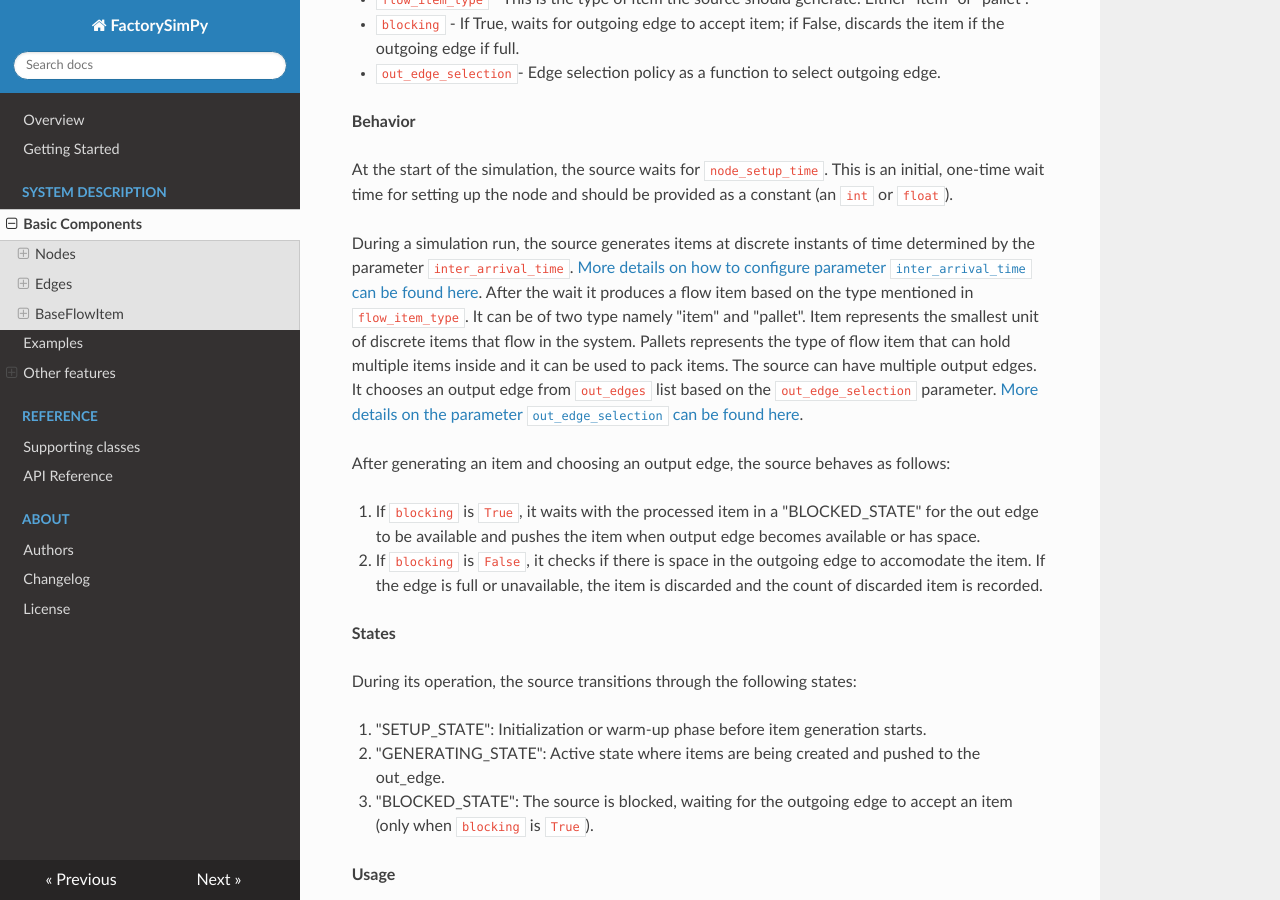
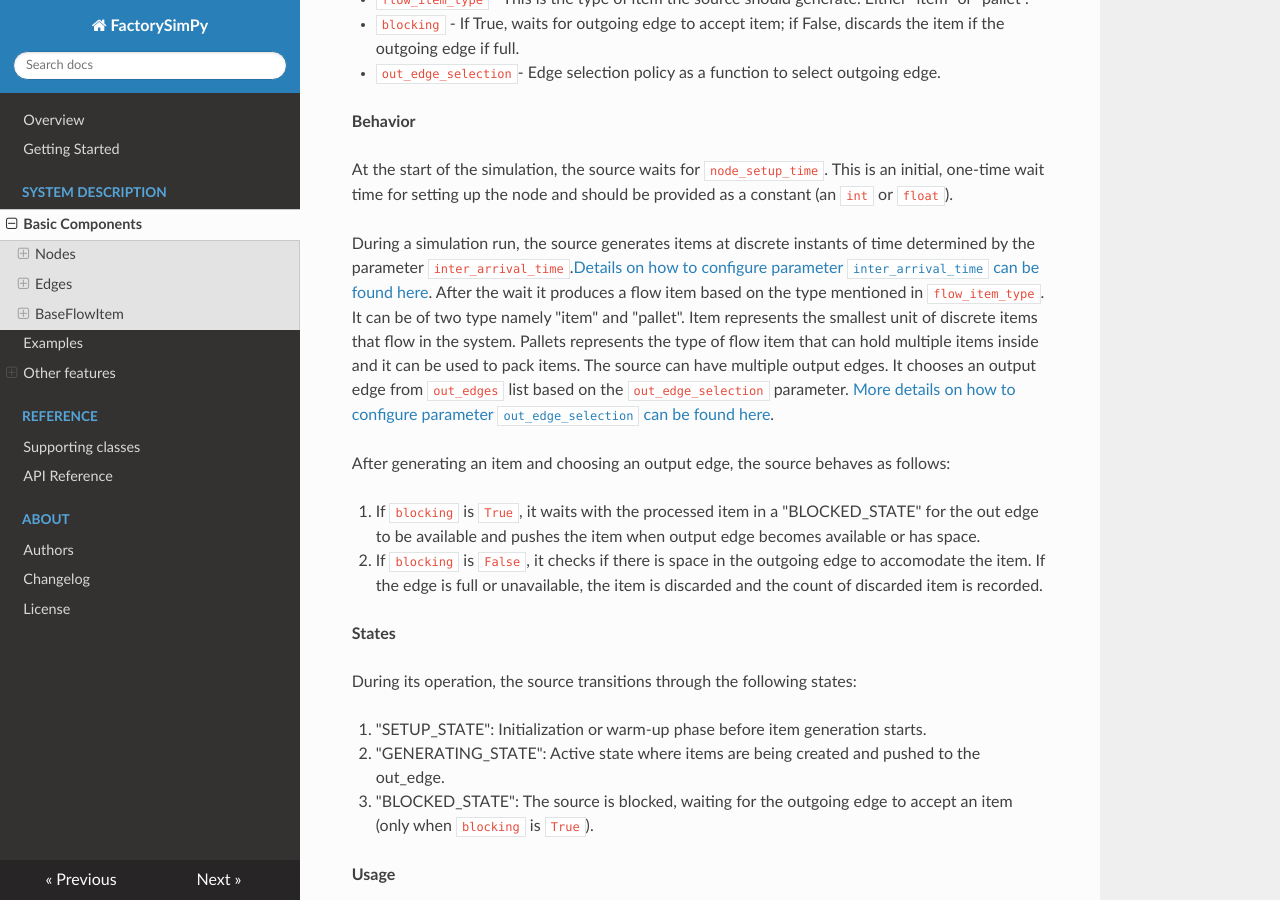
Before and after one commit to FactorySimPy/FactorySimPy, an MkDocs documentation site: the page built from docs/basic_components.md, in a window 1280 px wide and 900 px high, scrolled down 2487 px. Built offline with MkDocs 1.6.1, drawn with Linux system fonts in a browser that asks for light colours; nearby versions of some CDN libraries.

Commit message:
documentation update

```diff
--- a/docs/basic_components.md
+++ b/docs/basic_components.md
@@ -82,7 +82,7 @@ The source is an active component that generates items that flow through the sys
 
 At the start of the simulation, the source waits for `node_setup_time`. This is an initial, one-time wait time for setting up the node and should be provided as a constant (an `int` or `float`).
 
-During a simulation run, the source generates items at discrete instants of time determined by the parameter `inter_arrival_time`. [More details on how to configure parameter `inter_arrival_time` can be found here](configuring_parameters.md/#delay-parameters). After the wait it produces a flow item based on the type mentioned in `flow_item_type`. It can be of two type namely "item" and "pallet". Item represents the smallest unit of discrete items that flow in the system. Pallets represents the type of flow item that can hold multiple items inside and it can be used to pack items. The source can have multiple output edges. It chooses an output edge from `out_edges` list based on the `out_edge_selection` parameter. [More details on the parameter `out_edge_selection` can be found here](configuring_parameters.md/#edge-selection).
+During a simulation run, the source generates items at discrete instants of time determined by the parameter `inter_arrival_time`.[Details on how to configure parameter `inter_arrival_time` can be found here](configuring_parameters.md/#delay-parameters). After the wait it produces a flow item based on the type mentioned in `flow_item_type`. It can be of two type namely "item" and "pallet". Item represents the smallest unit of discrete items that flow in the system. Pallets represents the type of flow item that can hold multiple items inside and it can be used to pack items. The source can have multiple output edges. It chooses an output edge from `out_edges` list based on the `out_edge_selection` parameter. [More details on how to configure parameter `out_edge_selection` can be found here](configuring_parameters.md/#edge-selection).
 
 
 After generating an item and choosing an output edge, the source behaves as follows:
@@ -166,6 +166,7 @@ print(f"Source {SRC.id}, state times: {SRC.stats["time_spent_in_states"]}")
 <hr style="height:2px;border:none;color:blue; background-color:grey;" />
 
 **About**
+
 A machine is an active component that processes items flowing through the system. Each item incurs a `processing_delay` amount of time to get processed in the machine. A machine can have multiple `in_edges` and `out_edges`. A machine can process multiple items simultaneously. The parameter `work_capacity` indicates the maximum number of items that can be processed simulatanously inside the machine. If work_capacity is set to a number greater than 1 (eg 3), this represents a machine with a maximum of 3 worker processes that are capable of processing 3 worker threads simultaneously. The `processing_delay` can be defined as a constant or defined as a random variate implemented as a python function or a generator function. Machine has two modes of operation based on the parameter value specified in `blocking`. If it is set to `True`, the processed item is held in a blocked state and machine waits for the out edge to be available to accept the item and pushes the processed item to the chosen out edge once it is available. The other mode can be configured by setting `blocking` to `False`. In this mode , the machine checks if there is space available in the chosen outgoing edge and only if there is space the item is pushed. If the outgoing edge is unavailable or full, the item will be discarded and its count will be recorded. The API documentation can be found in [Machine](machine.md)
 
 **Basic attributes**
```
